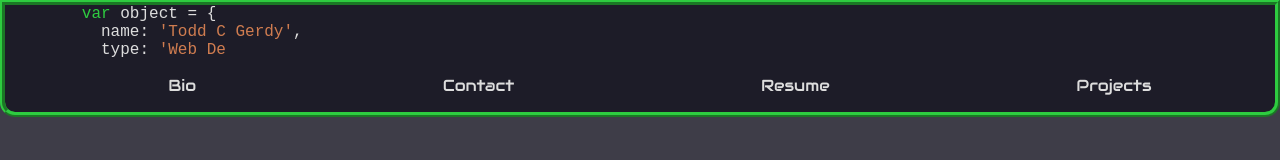
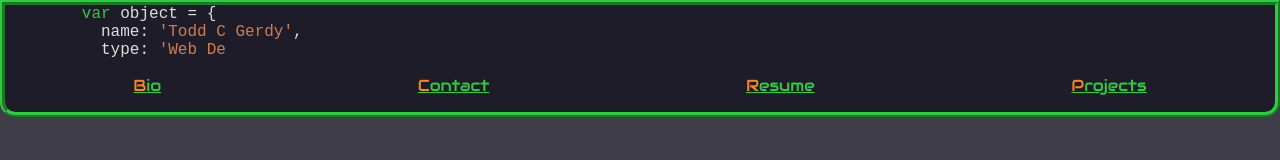
Before and after one commit to NerdyToddGerdy/portfolio, a plain HTML site: page index.html in a window 1280 px wide. Drawn offline with nearby package versions, Linux system fonts and the light colour scheme.

Commit message:
all sizes work

```diff
--- a/CSS/style.sass
+++ b/CSS/style.sass
@@ -155,4 +155,85 @@ body
         li
           list-style: none
           // width: 100%
+    #resume-pdf
+      max-width: 499px
   @include for-size(tablet-portrait-up)
+    header
+      h1
+        font-size: 2.25em
+      ul
+        padding: 0
+        li
+          text-decoration: underline
+          color: $color-three
+    .capital
+      color: $color-two
+    .terminal
+      margin-top: 1%
+      background: black
+      color: white
+      h1
+        font-size: 1em
+        font-family: monospace
+        overflow: hidden
+        border-right: .15em solid orange
+        // margin: 0 auto
+        letter-spacing: .15em solid orange
+        white-space: nowrap
+        animation: typing 3.5s steps(30, end), blink-caret .5s step-end infinite
+        @keyframes typing
+          from
+            width: 0
+          to
+            width: 100%
+
+        @keyframes blink-caret
+          from, to
+            border-color: transparent
+          50%
+            border-color: $color-two
+    #bio
+      padding: 0 3%
+      color: $color-four
+      h2
+        color: $color-two
+        #about
+
+          color: $color-three
+      p
+        font-family: serif
+        a
+          color: $color-three
+    #contact
+      padding: 7% 3% 0 0
+      h2
+        color: $color-two
+        margin: 0
+        #about
+          color: $color-three
+      ul
+        display: flex
+        flex-direction: column
+        li
+          list-style: none
+          a
+            color: $color-two
+            font-size: 1.25em
+            i
+              color: $color-three
+              padding-right: 3%
+    #resume
+      padding: 7% 3% 0 0
+      color: $color-three
+      ul
+        display: fle
+        flex-direction: row
+        flex-wrap: wrap
+        justify-content: space-between
+        li
+          list-style: none
+          // width: 100%
+    #resume-pdf
+      width: 100%
+      height: 900px
+      padding: 0
--- a/index.html
+++ b/index.html
@@ -55,8 +55,8 @@
 
       <!-- resume section -->
       <section id="resume">
-        <h3>Skills</h3>
-        <ul>
+        <!-- <h2>Resume</h2> -->
+        <!-- <ul>
           <li><span class="capital">H</span>TML5</li>
           <li><span class="capital">C</span>SS3</li>
           <li><span class="capital">S</span>ASS</li>
@@ -102,7 +102,9 @@
         <h4><span class="capital">H</span>abitat for Humanity - Carpenter</h4>
         <h5>01/2001 to present</h5>
         <h4><span class="capital">A</span>rc of the Piedmont - Annual Gala Committee Member</h4>
-        <h5>03/2016 to present</h5>
+        <h5>03/2016 to present</h5> -->
+        <embed id="resume-pdf" src="Todd C Gerdy Resume.pdf">
+        <!-- <a href="Todd C Gerdy Resume.pdf"></a> -->
       </section>
 
       <section id="projects">
```
Also changed, not shown: CSS/style.css, 1 other file.
